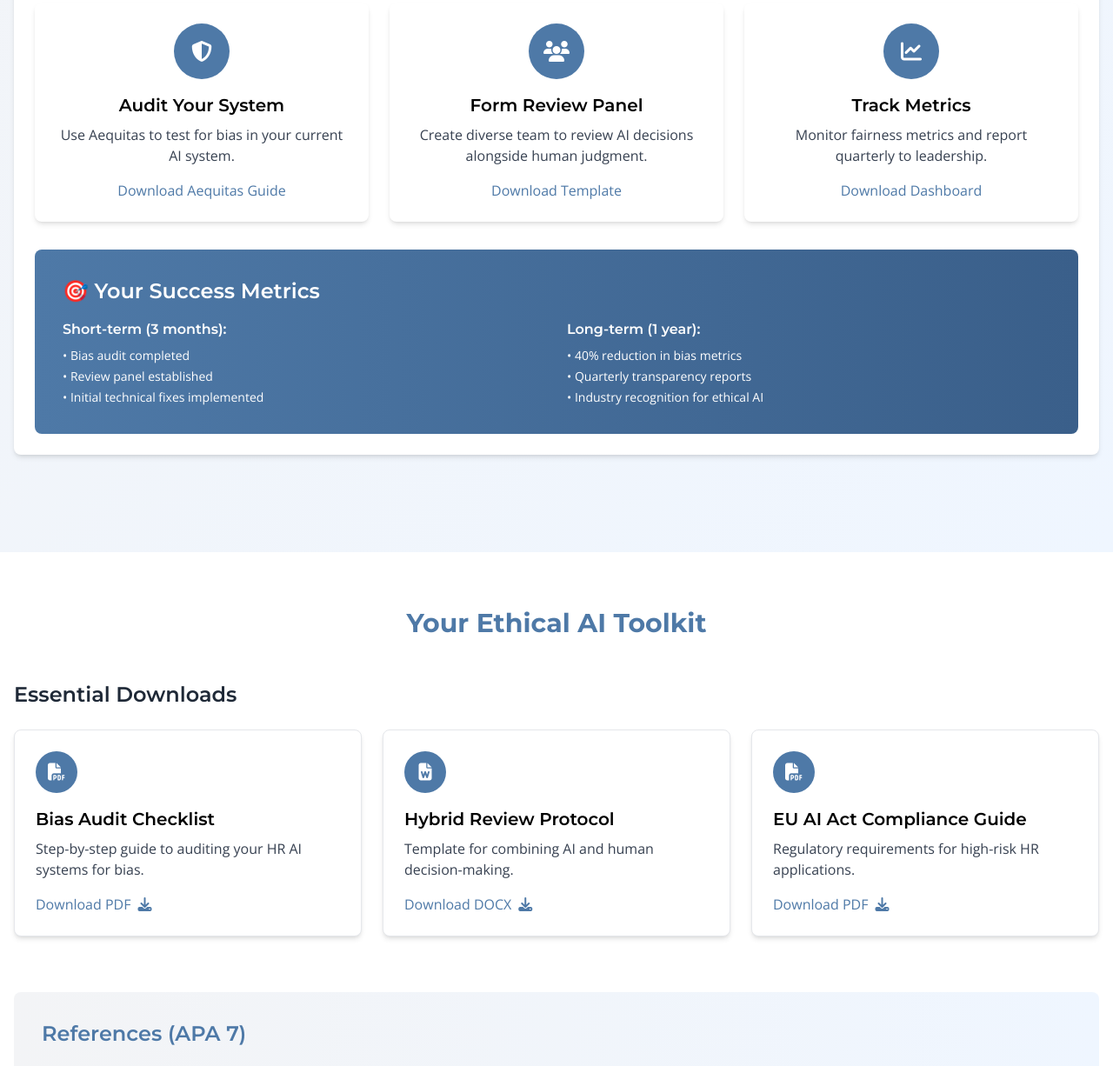
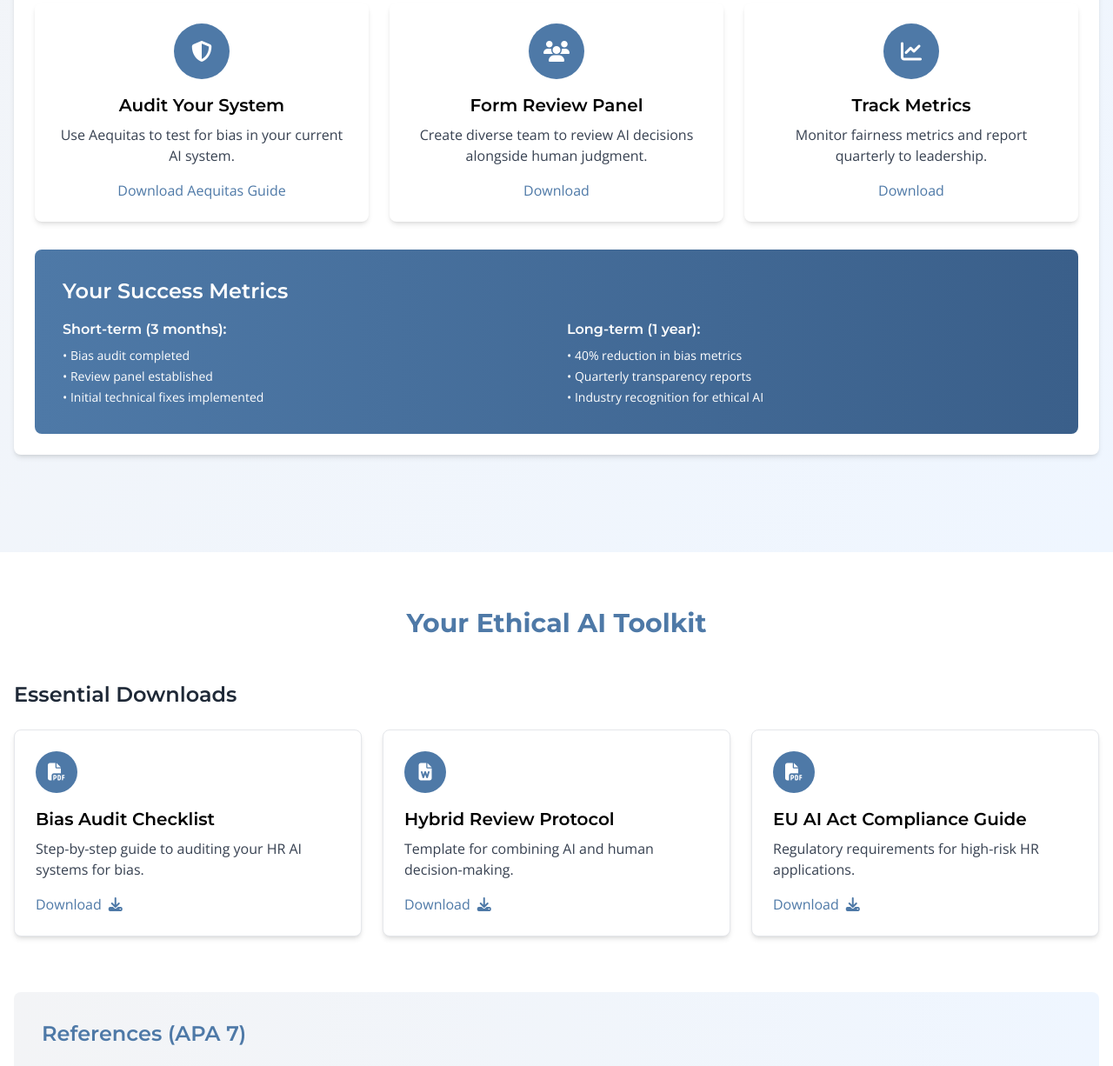
Before and after one commit to LienLi5/Ethical-AI-in-HR, a plain HTML site: page index.html in a window 1280 px wide. Shown: the part 4496-5722 px from the top of the page at 87% size. Drawn offline with nearby package versions, Linux system fonts and the light colour scheme.

```diff
--- a/index.html
+++ b/index.html
@@ -543,7 +543,7 @@
                             judgment.</p>
                         <button onclick="downloadTemplate()"
                             class="text-[#4e79a7] font-medium hover:text-[#3a5f8a] transition-colors">
-                            Download Template
+                            Download
                         </button>
                     </div>
                     <div class="bg-white p-6 rounded-lg shadow-md text-center hover:shadow-lg transition-shadow">
@@ -555,13 +555,13 @@
                         <p class="text-gray-700 mb-4">Monitor fairness metrics and report quarterly to leadership.</p>
                         <button onclick="downloadDashboard()"
                             class="text-[#4e79a7] font-medium hover:text-[#3a5f8a] transition-colors">
-                            Download Dashboard
+                            Download
                         </button>
                     </div>
                 </div>
 
                 <div class="bg-gradient-to-r from-[#4e79a7] to-[#3a5f8a] p-8 rounded-lg text-white">
-                    <h3 class="text-2xl font-semibold mb-4">🎯 Your Success Metrics</h3>
+                    <h3 class="text-2xl font-semibold mb-4">Your Success Metrics</h3>
                     <div class="grid md:grid-cols-2 gap-6">
                         <div>
                             <h4 class="font-semibold mb-2">Short-term (3 months):</h4>
@@ -604,7 +604,7 @@
                         <p class="text-gray-700 mb-4">Step-by-step guide to auditing your HR AI systems for bias.</p>
                         <button onclick="downloadChecklist()"
                             class="text-[#4e79a7] font-medium inline-flex items-center hover:text-[#3a5f8a] transition-colors">
-                            Download PDF <i class="fas fa-download ml-2"></i>
+                            Download <i class="fas fa-download ml-2"></i>
                         </button>
                     </div>
                     <div
@@ -617,7 +617,7 @@
                         <p class="text-gray-700 mb-4">Template for combining AI and human decision-making.</p>
                         <button onclick="downloadProtocol()"
                             class="text-[#4e79a7] font-medium inline-flex items-center hover:text-[#3a5f8a] transition-colors">
-                            Download DOCX <i class="fas fa-download ml-2"></i>
+                            Download <i class="fas fa-download ml-2"></i>
                         </button>
                     </div>
                     <div
@@ -630,7 +630,7 @@
                         <p class="text-gray-700 mb-4">Regulatory requirements for high-risk HR applications.</p>
                         <button onclick="downloadCompliance()"
                             class="text-[#4e79a7] font-medium inline-flex items-center hover:text-[#3a5f8a] transition-colors">
-                            Download PDF <i class="fas fa-download ml-2"></i>
+                            Download <i class="fas fa-download ml-2"></i>
                         </button>
                     </div>
                 </div>
```
